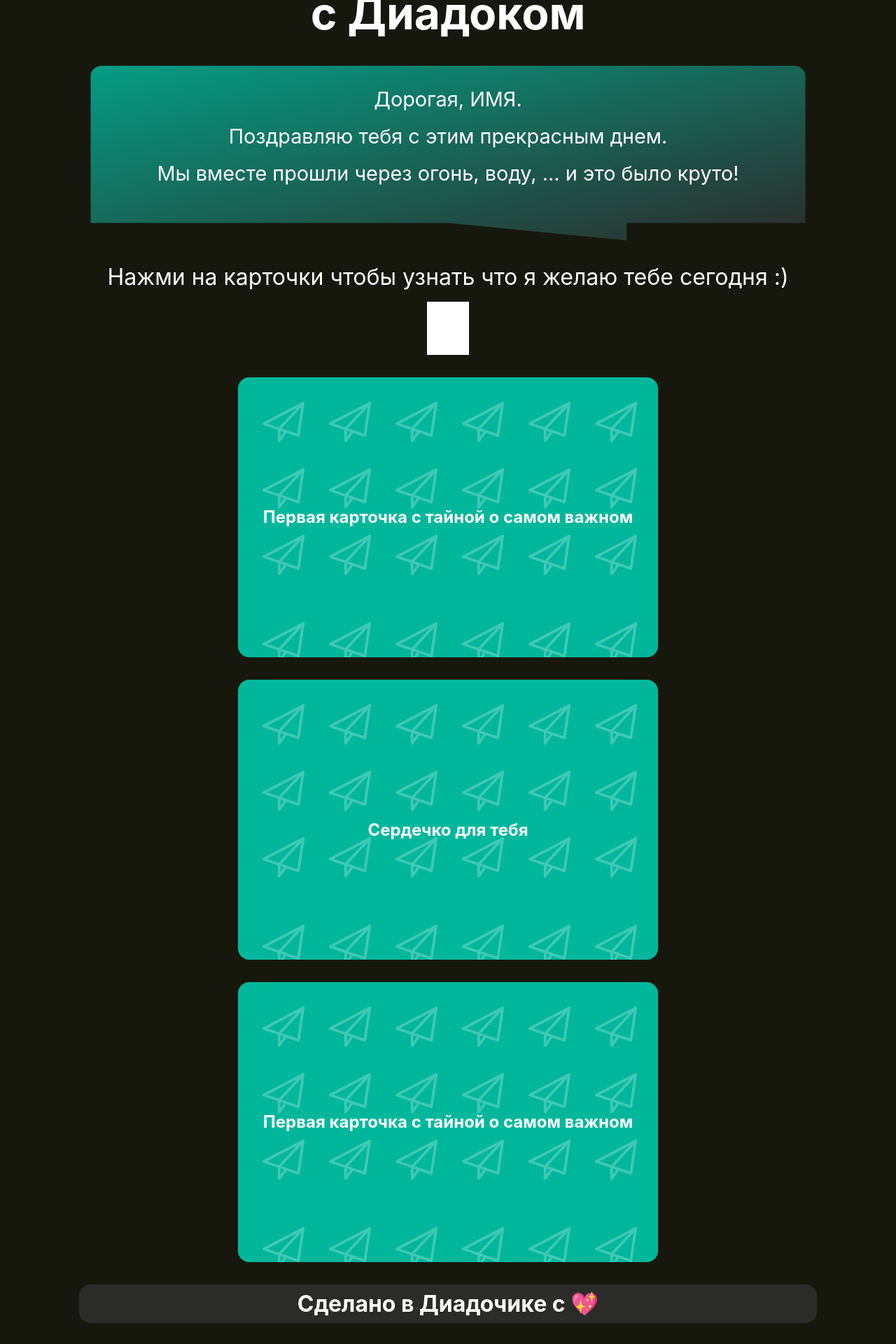
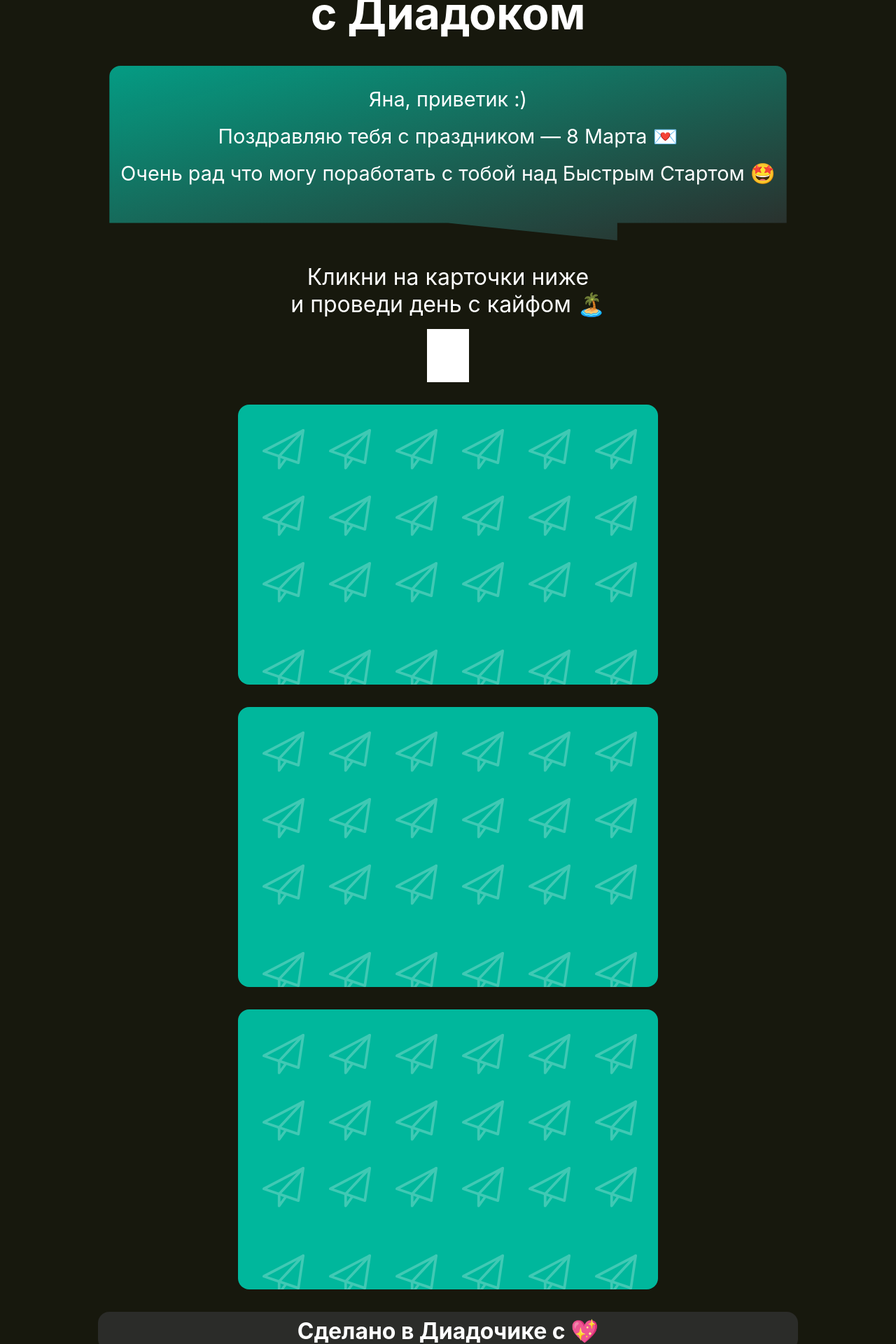
Before and after one commit to AtkishkinVlad/march-8-gift, a React (Vite) app in the folder gift/: page / in a window 1280 px wide. Shown: the part 200-2120 px from the top of the page at 70% size. Built offline with nearby package versions, Linux system fonts and the light colour scheme; grey boxes are pictures that could not be loaded; some icons are missing; a web font is replaced by a local one.

Commit message:
yana-kisik-gift

```diff
--- a/gift/src/components/Congratulations.jsx
+++ b/gift/src/components/Congratulations.jsx
@@ -5,9 +5,9 @@ export const Congratulations = () => (
           flexFlow: 'column nowrap',
           gap: '16px',
         }}>
-          <span>Дорогая, ИМЯ.</span>
-          <span>Поздравляю тебя с этим прекрасным днем.</span>
-          <span>Мы вместе прошли через огонь, воду, ... и это было круто!</span>
+          <span>Яна, приветик :)</span>
+          <span>Поздравляю тебя с праздником — 8 Марта 💌</span>
+          <span>Очень рад что могу поработать с тобой над Быстрым Стартом 🤩</span>
         </p>
     </section>
 )
--- a/gift/src/components/DiadocFlipCard.jsx
+++ b/gift/src/components/DiadocFlipCard.jsx
@@ -1,14 +1,16 @@
 import ReactCardFlip from 'react-card-flip';
 
 import { HeartIcon64Regular } from '@skbkontur/icons/icons/HeartIcon/HeartIcon64Regular';
+import { StarIcon64Regular } from '@skbkontur/icons/icons/StarIcon/StarIcon64Regular';
+import { People3Icon64Regular } from '@skbkontur/icons/icons/People3Icon/People3Icon64Regular';
 
 export const DiadocFirstFlipCard = ({ isFlipped, setIsFlipped }) => (
     <ReactCardFlip isFlipped={isFlipped} flipDirection='vertical'>
         <button className='card__button' onClick={setIsFlipped}>
-            Первая карточка с тайной о самом важном
+            <StarIcon64Regular />
         </button>
         <button className='card__button' onClick={setIsFlipped}>
-            Самое важное — быть среди любимых в этот день (обнимаю)
+            Освещай своей красотой всё вокруг ⭐
         </button>
     </ReactCardFlip>
 )
@@ -17,12 +19,9 @@ export const DiadocSecondFlipCard = ({ isFlipped, setIsFlipped }) => (
     <ReactCardFlip isFlipped={isFlipped} flipDirection='vertical'>
         <button className='card__button' onClick={setIsFlipped}>
             <HeartIcon64Regular />
-            <p>
-                Сердечко для тебя
-            </p>
         </button>
         <button className='card__button' onClick={setIsFlipped}>
-            Самое важное — быть среди любимых в этот день (обнимаю)
+            Люби и будь любима 😻
         </button>
     </ReactCardFlip>
 )
@@ -30,10 +29,10 @@ export const DiadocSecondFlipCard = ({ isFlipped, setIsFlipped }) => (
 export const DiadocThirdFlipCard = ({ isFlipped, setIsFlipped }) => (
     <ReactCardFlip isFlipped={isFlipped} flipDirection='vertical'>
         <button className='card__button' onClick={setIsFlipped}>
-            Первая карточка с тайной о самом важном
+            <People3Icon64Regular />
         </button>
         <button className='card__button' onClick={setIsFlipped}>
-            Самое важное — быть среди любимых в этот день (обнимаю)
+            Больше отдыхай с близкими 👨‍👩‍👦‍👦
         </button>
     </ReactCardFlip>
 )
--- a/gift/src/components/SeparatorBlock.jsx
+++ b/gift/src/components/SeparatorBlock.jsx
@@ -1,7 +1,7 @@
 export const SeparatorBlock = () => (
     <figure className='figure'>
         <figcaption className='figcaption'>
-          Нажми на карточки чтобы узнать что я желаю тебе сегодня :)
+          Кликни на карточки ниже <br />и проведи день с кайфом 🏝️
         </figcaption>
         <img src='https://kontur.ru/Files/Modules/LandingPage/5675i/4bcca3b9-ef92-463e-ba7d-ca6399d1c714.svg' className='arrow' />
       </figure>
```
